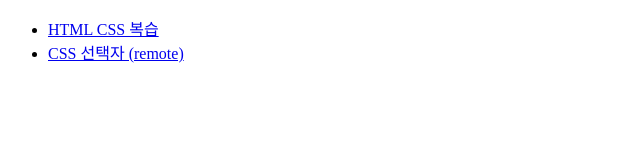
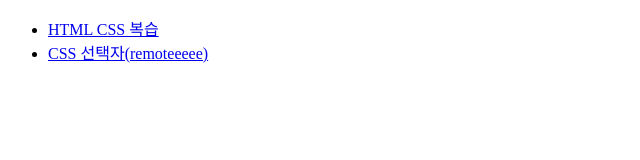
Before and after one commit to hyunjueyo/k6_fe, a plain HTML site: page index.html in a window 1280 px wide. Shown: the full height of the page, 0-640 px from the left. Drawn offline with Linux system fonts and the light colour scheme.

Commit message:
Update index.html

```diff
--- a/index.html
+++ b/index.html
@@ -9,7 +9,7 @@
     <ul>
         <!-- a태그는 반드시 href속성을 가짐, 반드시 (내 파일 기준)상대경로를 써야함 -->
         <li><a href="./01/01.html">HTML CSS 복습</a></li>
-        <li><a href="./02/02.html">CSS 선택자 (remote)</a></li>
+        <li><a href="./02/02.html">CSS 선택자(remoteeeee)</a></li>
     </ul>
 
 </body>
```
